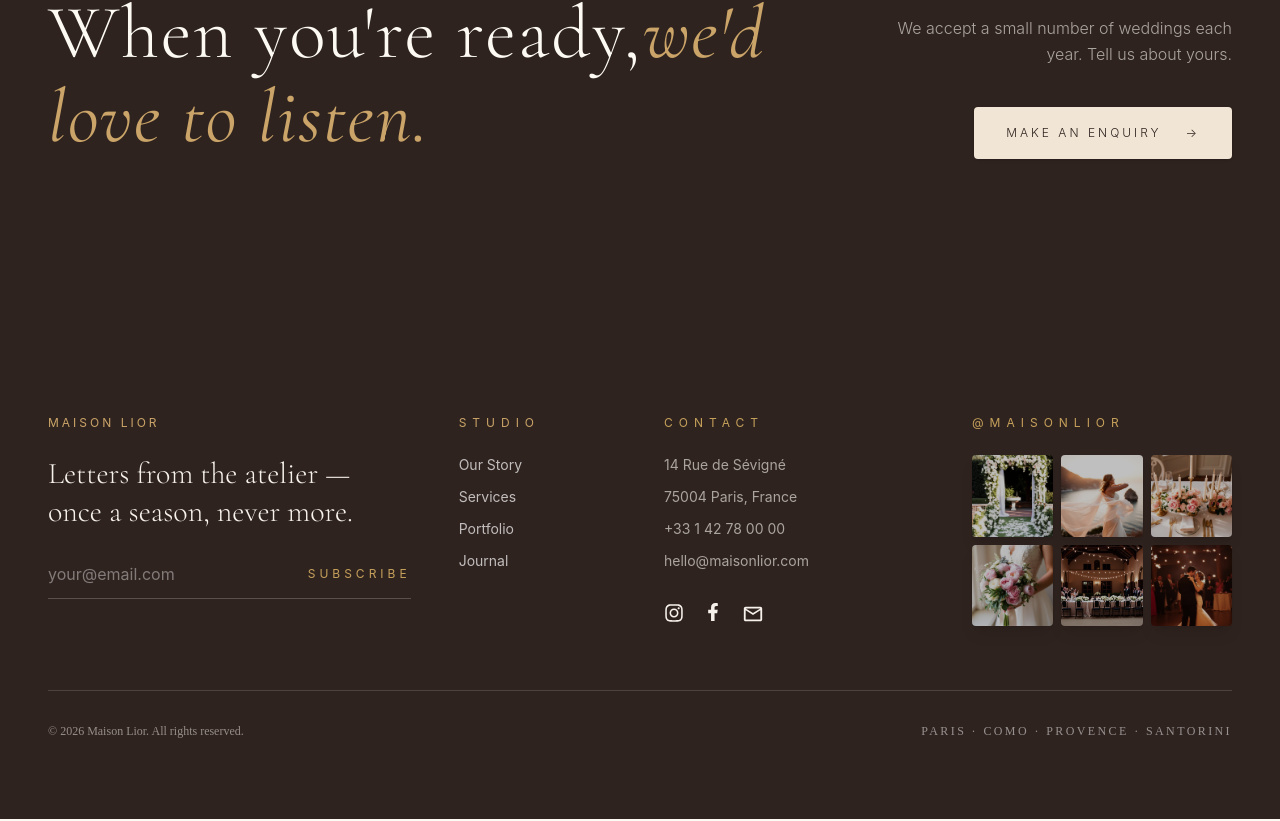
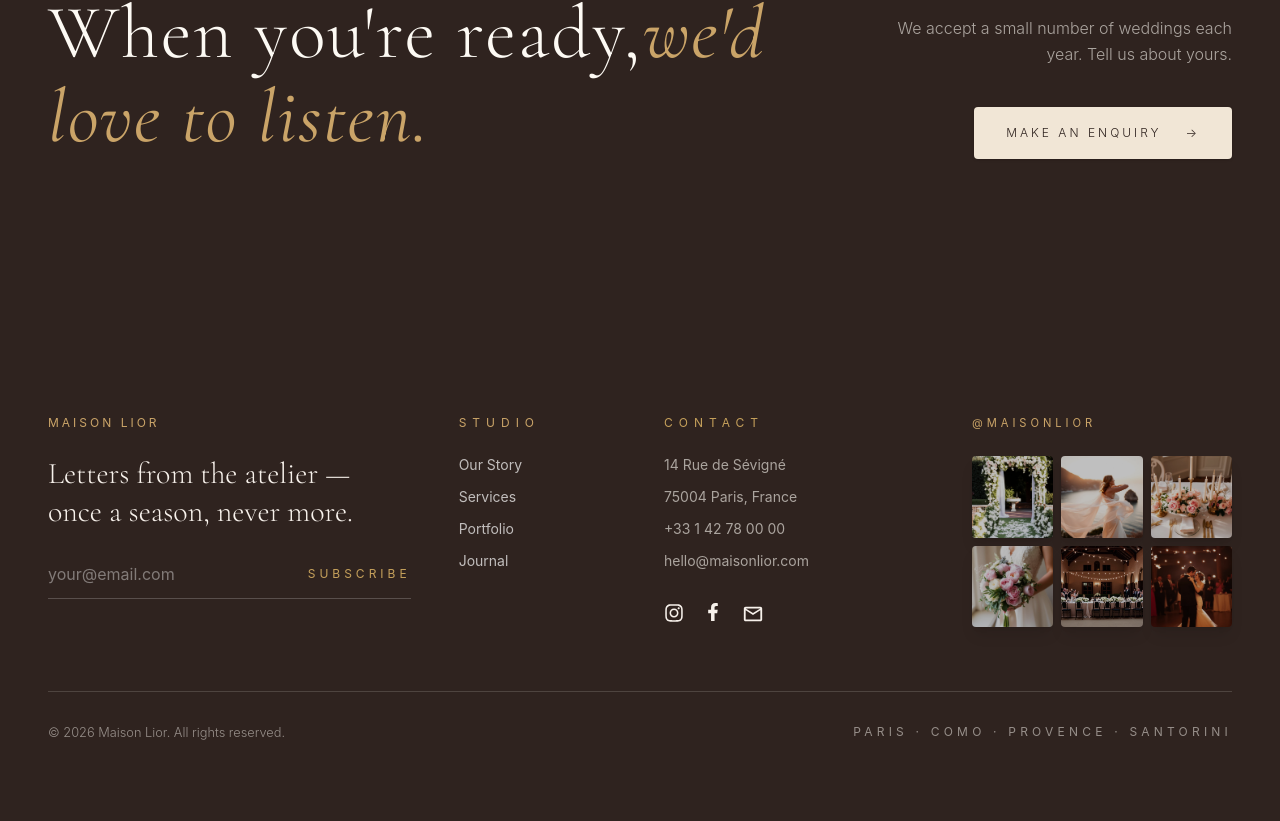
Before and after one commit to Priyankasapp/wedding-planner-webApp, a React (Vite) app: page / in a window 1280 px wide. Shown: the part 8188-9009 px from the top of the page. Built offline with nearby package versions, Linux system fonts and the light colour scheme.

Commit message:
edit footer

```diff
--- a/src/components/layout/Footer.tsx
+++ b/src/components/layout/Footer.tsx
@@ -144,7 +144,7 @@ const Footer = () => {
 
           {/* Gallery - Images appear one by one quickly */}
           <div className="md:col-span-2 lg:col-span-3">
-            <p className="uppercase tracking-[6px] text-xs text-[#C6A15B]">
+            <p className="uppercase tracking-[0.35em] text-[0.7rem] text-[var(--gold)] font-normal">
               @MaisonLior
             </p>
 
@@ -176,13 +176,11 @@ const Footer = () => {
         <div
         style={sansStyle}
         className="mt-16 pt-8 border-t border-ivory/15  flex flex-col md:flex-row items-center justify-between gap-4 text-xs text-ivory/50">
-          <p >
+          <p className="font-sans text-[0.8rem]">
             © {year} Maison Lior. All rights reserved.
           </p>
 
-          <p className="uppercase tracking-[0.10em] sm:tracking-[0.20em] text-[10px] sm:text-xs text-white/50 text-center">
-            Paris · Como · Provence · Santorini
-          </p>
+          <p className="uppercase font-sans tracking-[0.35em] font-normal" >Paris · Como · Provence · Santorini</p>
         </div>
       </div>
     </footer>
```
